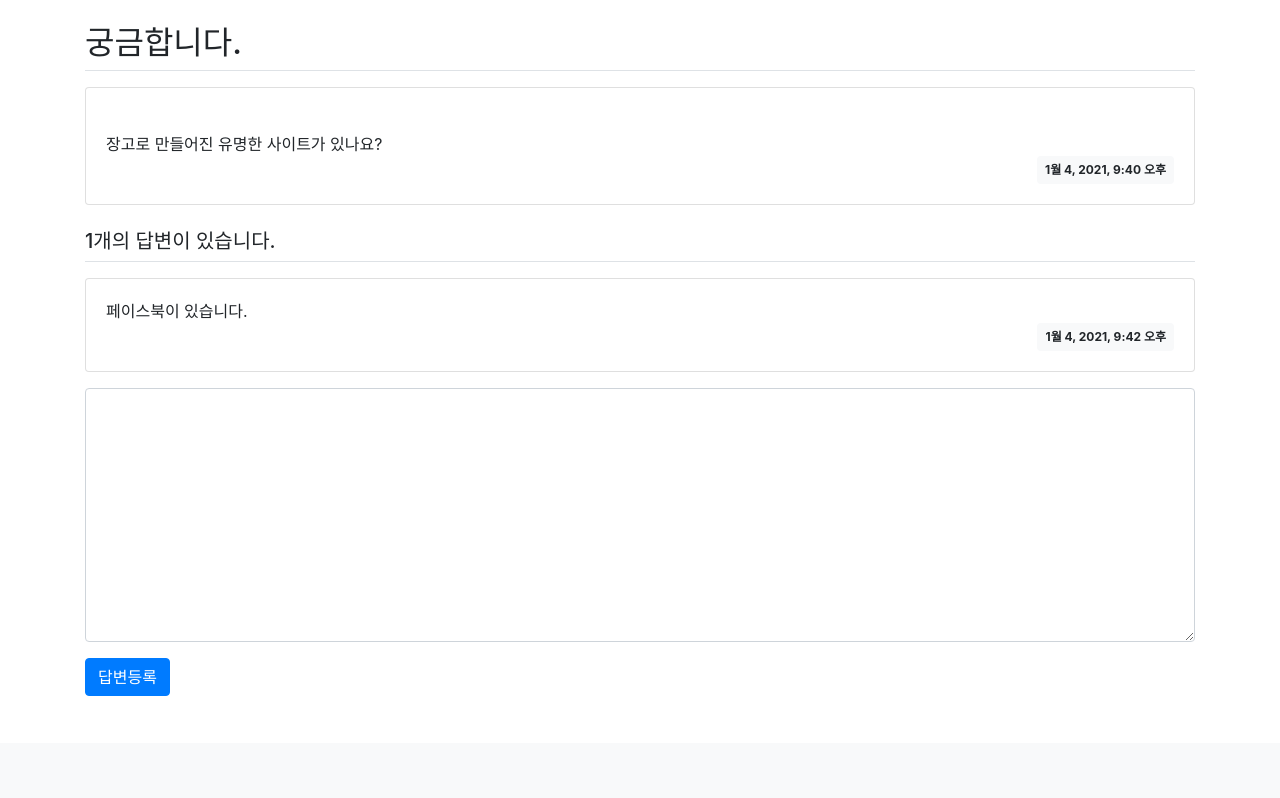
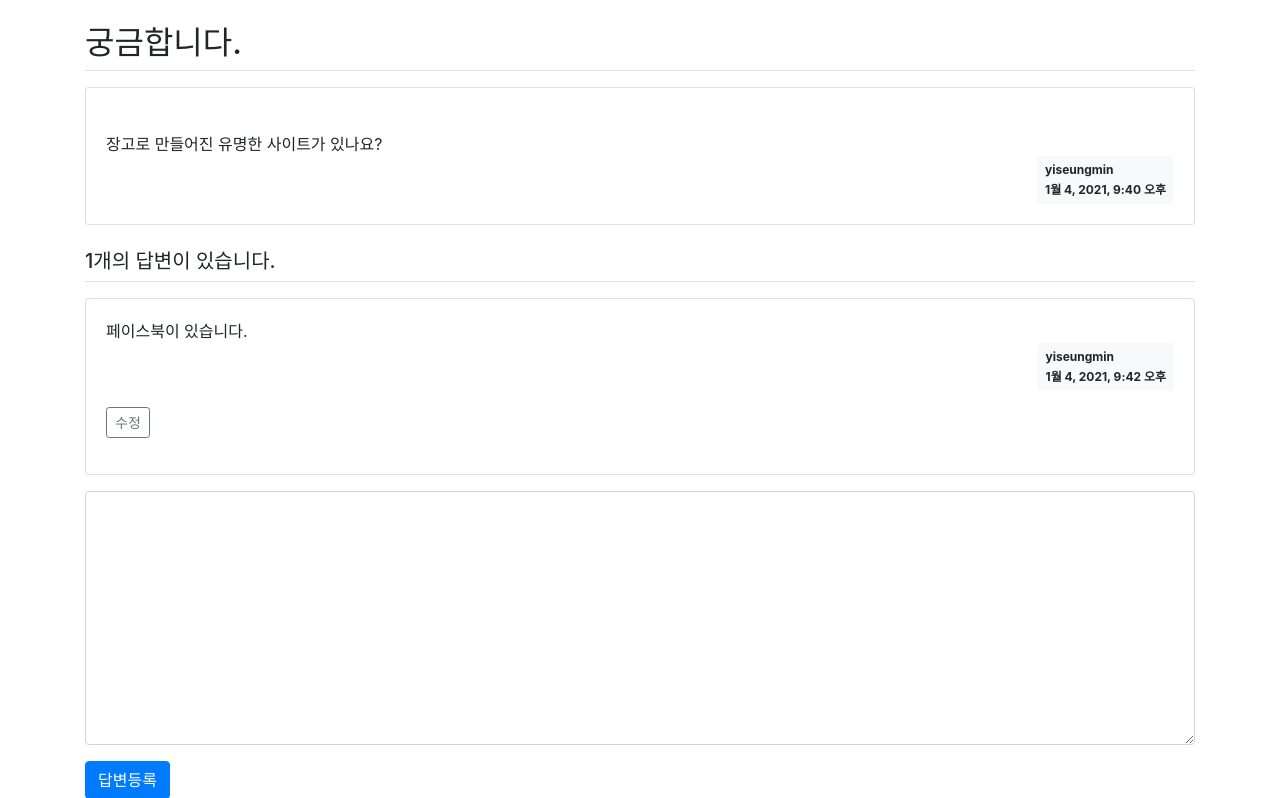
Before and after one commit to julianne03/Jump-to-Django, a Django app: page /pybo/1/ in a window 1280 px wide. Shown: the part 57-855 px from the top of the page. Before the commit the page ends 753 px from the top, so only its background shows below. Run offline with Django 3.2, Linux system fonts and the light colour scheme; a user stored in the database is signed in; data comes from the database, SQL or seed files in the repository; some libraries are stand-ins or nearby versions.

Commit message:
show author in list, detail(#18)

```diff
--- a/templates/pybo/question_detail.html
+++ b/templates/pybo/question_detail.html
@@ -8,8 +8,9 @@
                     {{ question.content }}
                 </div>
                 <div class="d-flex justify-content-end">
-                    <div class="badge badge-light p-2">
-                        {{ question.create_date }}
+                    <div class="badge badge-light p-2 text-left">
+                        <div class="mb-2">{{ question.author.username }}</div>
+                        <div>{{ question.create_date }}</div>
                     </div>
                 </div>
             </div>
@@ -20,10 +21,17 @@
             <div class="card-body">
                 <div class="card-text" style="white-space: pre-line">{{ answer.content }}</div>
                 <div class="d-flex justify-content-end">
-                    <div class="badge badge-light p-2">
-                        {{ answer.create_date }}
+                    <div class="badge badge-light p-2 text-left">
+                        <div class="mb-2">{{ answer.author.username }}</div>
+                        <div>{{ answer.create_date }}</div>
                     </div>
                 </div>
+                {% if request.user == answer.author %}
+                <div class="my-3">
+                    <a href="{% url 'pybo:answer_modify' answer.id %}"
+                       class="btn btn-sm btn-outline-secondary">수정</a>
+                </div>
+                {% endif %}
             </div>
         </div>
         {% endfor %}
@@ -48,3 +56,14 @@
         </form>
     </div>
 {% endblock %}
+{% block script %}
+<script type="text/javascript">
+$(document).ready(function () {
+    $(".delete").on('click', function () {
+        if(confirm("정말로 삭제하시겠습니까?")) {
+            location.href = $(this).data('uri')
+        }
+    });
+});
+</script>
+{% endblock %}
```
Also changed, not shown: templates/pybo/question_list.html (+6 -4 lines).
